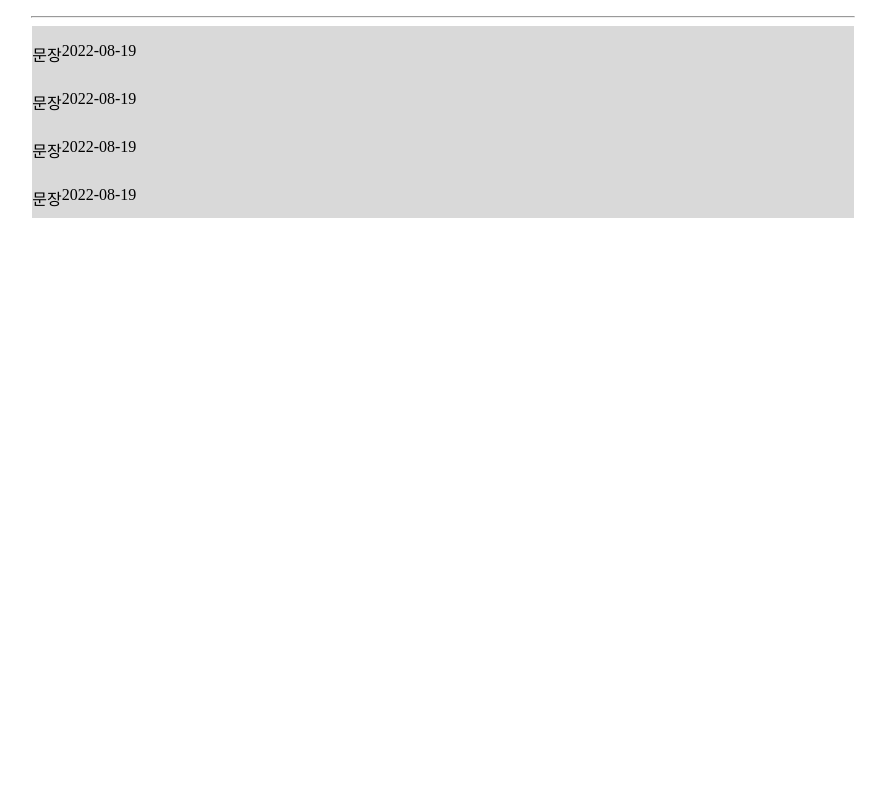
After one commit to yumsae/todays-sentence, a Django app: template profileapp/templates/profileapp/sentence_list.html in a window 1280 px wide. The commit adds this page. Shown: the whole page, without its empty margins (197-1082 px from the left). Run offline with Django 4.2, Linux system fonts and the light colour scheme; the template is opened without the code that fills it, so the values that code supplies are empty.

Commit message:
sentence_list

```diff
--- a/buildapp/templates/buildapp/tst_write_community.html
+++ b/buildapp/templates/buildapp/tst_write_community.html
@@ -50,11 +50,9 @@
         </div>
 
         <style>
-
             .new-content{
                 background-image: url(https://images.unsplash.com/photo-1596868801151-5d26796963b7?ixlib=rb-1.2.1&ixid=MnwxMjA3fDB8MHxwaG90by1wYWdlfHx8fGVufDB8fHx8&auto=format&fit=crop&w=1170&q=80);
                 color: white;
-
             }
 
             .trend-content{
--- /dev/null
+++ b/profileapp/templates/profileapp/sentence_list.html
@@ -0,0 +1,51 @@
+<html>
+    <head>
+
+    </head>
+    <body>
+        <div class="sentence-list">
+            <div class="list-area">
+                <hr>
+                <div class="sentence-box">
+                    <p class="sentence">문장</p>
+                    <p class="sentence-date">2022-08-19</p>
+                </div>
+                <div class="sentence-box">
+                    <p class="sentence">문장</p>
+                    <p class="sentence-date">2022-08-19</p>
+                </div>
+                <div class="sentence-box">
+                    <p class="sentence">문장</p>
+                    <p class="sentence-date">2022-08-19</p>
+                </div>
+                <div class="sentence-box">
+                    <p class="sentence">문장</p>
+                    <p class="sentence-date">2022-08-19</p>
+                </div>
+            </div>
+
+            <style>
+                hr{
+                    width: 65%;
+                }
+
+                .list-area{
+                    display: flex;
+                    flex-direction: column;
+                }
+
+                .sentence-box{
+                    width: 65%;
+                    height: 3rem;
+                    display: flex;
+                    background-color:#D9D9D9;
+                    margin: 0 auto;
+                }
+
+                .sentence-date{
+                    display:flex;
+                }
+            </style>
+        </div>
+    </body>
+</html>
```
Also changed, not shown: profileapp/templates/profileapp/account_change.html (added, +8 -0 lines).
